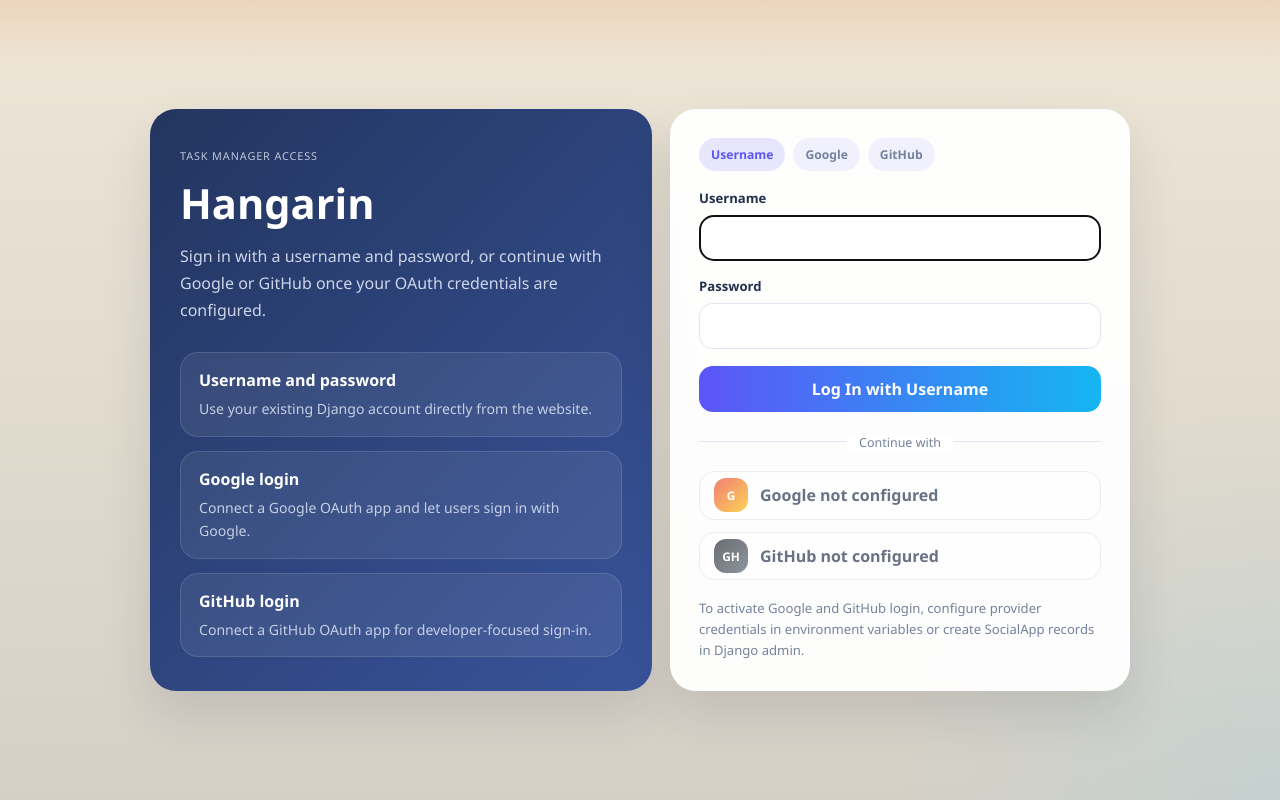
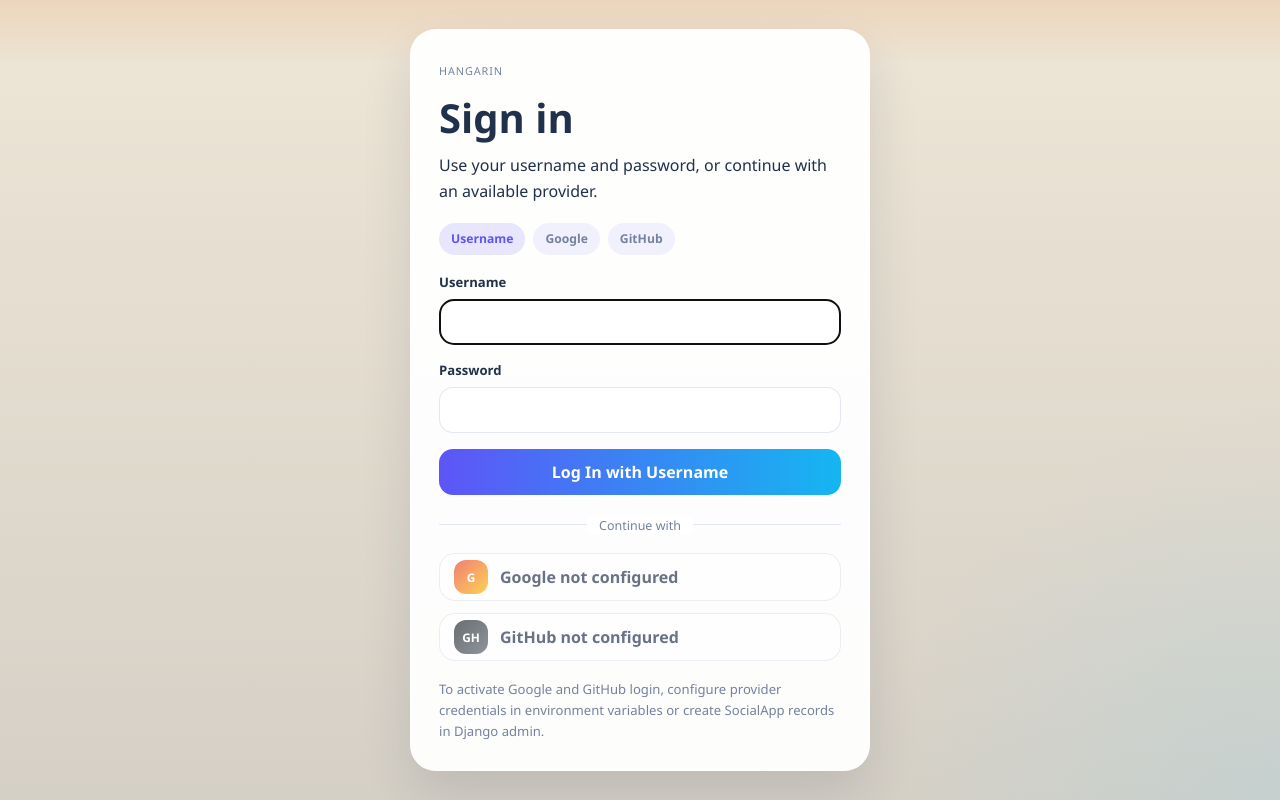
Before and after one commit to niczed06/HANGARIN-, a Django app: page /login/ in a window 1280 px wide. Run offline with Django 5.2, Linux system fonts and the light colour scheme; some libraries are stand-ins or nearby versions.

Commit message:
Simplify login page layout

```diff
--- a/static/planner/css/dashboard.css
+++ b/static/planner/css/dashboard.css
@@ -594,10 +594,7 @@ h3 {
 }
 
 .login-layout {
-    display: grid;
-    grid-template-columns: minmax(280px, 1fr) minmax(320px, 460px);
-    gap: 18px;
-    width: min(100%, 980px);
+    width: min(100%, 460px);
 }
 
 .login-panel {
@@ -605,14 +602,6 @@ h3 {
     border-radius: 26px;
     background: rgba(255, 255, 255, 0.95);
     border: 1px solid rgba(255, 255, 255, 0.76);
-    box-shadow: var(--shadow);
-}
-
-.login-aside {
-    padding: 34px 30px;
-    border-radius: 26px;
-    background: linear-gradient(135deg, #23355f 0%, #38539a 100%);
-    color: #ffffff;
     box-shadow: var(--shadow);
 }
 
@@ -625,43 +614,16 @@ h3 {
     color: var(--muted);
 }
 
-.login-aside .login-kicker {
-    color: rgba(237, 243, 255, 0.76);
+.login-header h1 {
+    margin-bottom: 8px;
+    font-size: clamp(2rem, 4vw, 2.5rem);
+    color: var(--ink);
 }
 
-.login-aside h1 {
-    margin-bottom: 12px;
-    font-size: 2.6rem;
-}
-
-.login-aside p {
-    margin-bottom: 0;
-    color: rgba(236, 242, 255, 0.84);
-    line-height: 1.7;
-}
-
-.login-bullets {
-    display: grid;
-    gap: 14px;
-    margin-top: 28px;
-}
-
-.login-bullet {
-    padding: 16px 18px;
-    border-radius: 18px;
-    border: 1px solid rgba(255, 255, 255, 0.12);
-    background: rgba(255, 255, 255, 0.07);
-}
-
-.login-bullet strong {
-    display: block;
-    margin-bottom: 6px;
-}
-
-.login-bullet span {
-    color: rgba(236, 242, 255, 0.78);
-    font-size: 0.88rem;
-    line-height: 1.55;
+.login-header p {
+    margin: 0;
+    color: var(--muted-dark);
+    line-height: 1.6;
 }
 
 .social-login-panel {
--- a/templates/planner/login.html
+++ b/templates/planner/login.html
@@ -12,30 +12,13 @@
 </head>
 <body class="login-body">
     <main class="login-layout">
-        <section class="login-aside">
-            <span class="login-kicker">Task manager access</span>
-            <h1>Hangarin</h1>
-            <p>
-                Sign in with a username and password, or continue with Google or GitHub once your OAuth credentials are configured.
-            </p>
+        <section class="login-panel social-login-panel">
+            <div class="login-header">
+                <span class="login-kicker">Hangarin</span>
+                <h1>Sign in</h1>
+                <p>Use your username and password, or continue with an available provider.</p>
+            </div>
 
-            <div class="login-bullets">
-                <div class="login-bullet">
-                    <strong>Username and password</strong>
-                    <span>Use your existing Django account directly from the website.</span>
-                </div>
-                <div class="login-bullet">
-                    <strong>Google login</strong>
-                    <span>Connect a Google OAuth app and let users sign in with Google.</span>
-                </div>
-                <div class="login-bullet">
-                    <strong>GitHub login</strong>
-                    <span>Connect a GitHub OAuth app for developer-focused sign-in.</span>
-                </div>
-            </div>
-        </section>
-
-        <section class="login-panel social-login-panel">
             <div class="login-tabs">
                 <span class="login-tab active">Username</span>
                 <span class="login-tab">Google</span>
```
